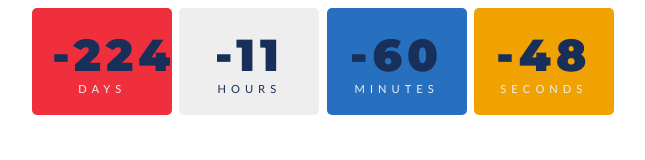
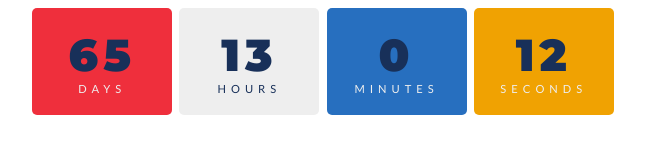
Before and after one commit to VibeCoder782/notion, a plain HTML site: page dday.html in a window 1280 px wide. Shown: the whole page, without its empty margins (317-962 px from the left). Drawn offline with Linux system fonts and the light colour scheme.

Commit message:
Update dday.html

```diff
--- a/dday.html
+++ b/dday.html
@@ -103,7 +103,7 @@ body{
 </body>
 <script>
     const year = new Date().getFullYear();
-const myDate = new Date('Oct 15, 2024 00:00:00');
+const myDate = new Date('July 31, 2025 00:00:00');
 console.log(myDate);
 
 // countdown
```
